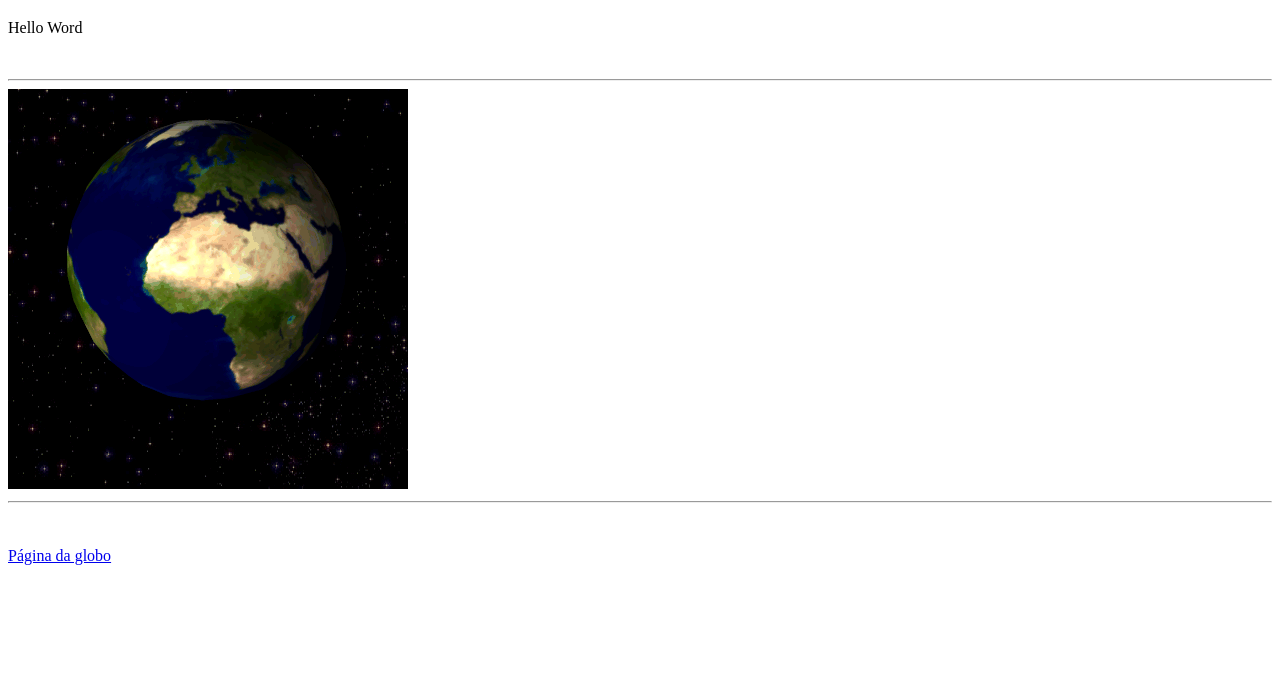
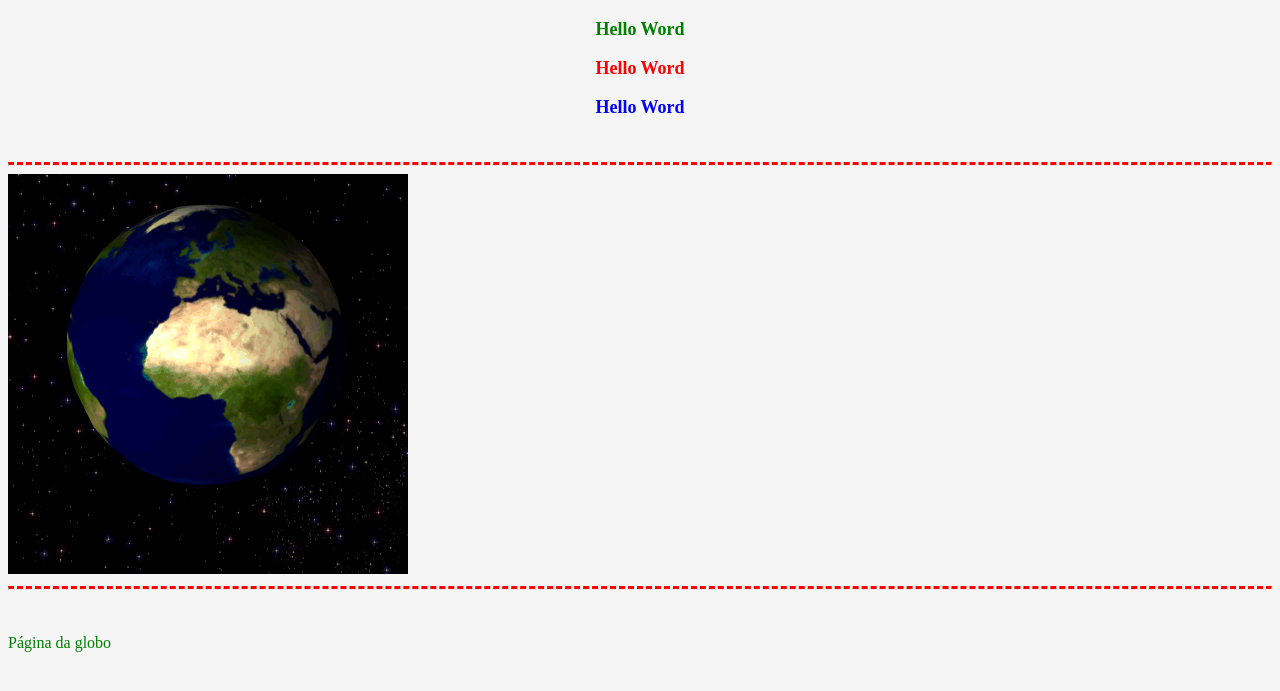
Before and after one commit to galegoz/Tecnologias-Web, a plain HTML site: page index.html in a window 1280 px wide. Shown: the part 61-752 px from the top of the page. Drawn offline with Linux system fonts and the light colour scheme.

Commit message:
Propriedades de texto

```diff
--- a/estilos.css
+++ b/estilos.css
@@ -0,0 +1,31 @@
+
+
+/*propriedades do texto*/
+p{
+    color: red;
+    font-size: 18px;
+    text-align: center;
+    font-weight: bold;
+    font-family: 'Roboto' sans-serif;
+}
+
+body{
+    background-color:whitesmoke;
+    font-family: 'Roboto' sans-serif;
+}
+
+hr{
+    border-top: 3px dashed red;
+}
+
+a{
+    text-decoration: none; color: green;
+}
+
+.cor_verde{
+    color:green;
+}
+
+#cor_azul{
+    color:blue;
+}
--- a/index.html
+++ b/index.html
@@ -4,13 +4,19 @@
 <head>
     <meta charset="UTF-8">
     <title>Meu segundo site</title>
+    <link href="https://fonts.googleapis.com/css?family=Roboto&display=swap" rel="stylesheet">
+    <link rel="stylesheet" href="estilos.css">
 </head>
 
 <body>
-
+    <!-- Isto é um comentário -->
     <h1>Olá Mundo</h1>
 
+    <p class="cor_verde">Hello Word</p>
+
     <p>Hello Word</p>
+
+    <p id="cor_azul">Hello Word</p>
 
     <br>
     <hr>
@@ -18,9 +24,7 @@
     <img src="imagens/mundo.gif">
     <hr>
     <br>
-
     <br>
-
     <a href="https://g1.globo.com/"> Página da globo</a>
 
 </body>
```
